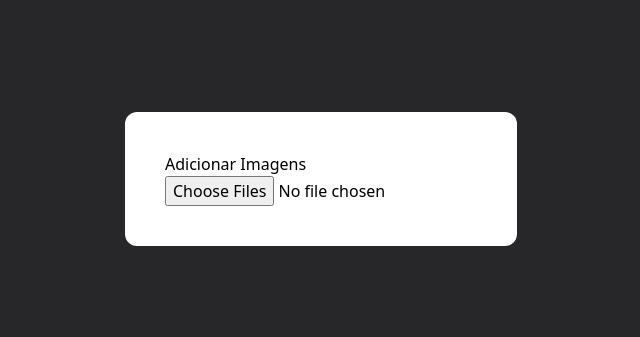
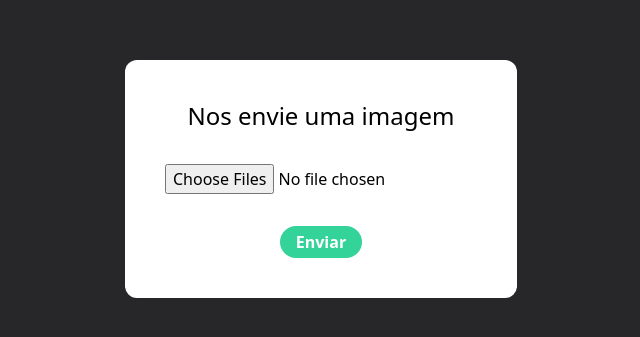
Before and after one commit to pedroalima/img-x, a React (Vite) app: page / in a window 1280 px wide. Shown: the part 221-558 px from the top of the page, without its empty margins (319-959 px from the left). Built offline with nearby package versions, Linux system fonts and the light colour scheme.

Commit message:
feat: add new layout on home page

```diff
--- a/src/App.tsx
+++ b/src/App.tsx
@@ -3,35 +3,50 @@ import { ChangeEvent, useState } from "react"
 function App() {
   const [images, setImages] = useState<File[]>([]);
 
+  const handleUploadImage = (e: ChangeEvent<HTMLFormElement>) => {
+    e.preventDefault()
+
+    console.log(images)
+  }
+
   const handleImageChange = (e: ChangeEvent<HTMLInputElement>) => {
     if (!e.target.files) return;
 
     const selectedImages = Array.from(e.target.files);
-    console.log(selectedImages)
     setImages(selectedImages);
   };
 
   return (
     <main className="bg-zinc-800 flex justify-center items-center h-screen text-black">
-      <div className="bg-white p-10 rounded-xl">
-        <h2>Adicionar Imagens</h2>
+      <form onSubmit={handleUploadImage} className="bg-white p-10 rounded-xl flex gap-8 flex-col justify-center items-center">
+        <h2 className="text-2xl">Nos envie uma imagem</h2>
+
+        {!images.length && (
             <input
             type="file"
             accept="image/*"
             multiple
+            name="images"
             onChange={handleImageChange}
           />
-        <div>
+        )}
+
+        {!!images.length && (
+          <div className="flex flex-col gap-2">
             {images.map((image, index) => (
+              <div key={index} className="rounded-xl border-2 border-slate-800">
                 <img
-              key={index}
                   src={URL.createObjectURL(image)}
                   alt={`Imagem ${index + 1}`}
                   style={{ maxWidth: '200px', margin: '5px' }}
                 />
+              </div>
             ))}
           </div>
-      </div>
+        )}
+
+        <button type="submit" className="bg-emerald-400 hover:bg-emerald-500 text-white font-bold py-1 px-4 rounded-2xl">Enviar</button>
+      </form>
     </main>
   )
 }
```
Lines whose indentation alone changed are shown as unchanged.
